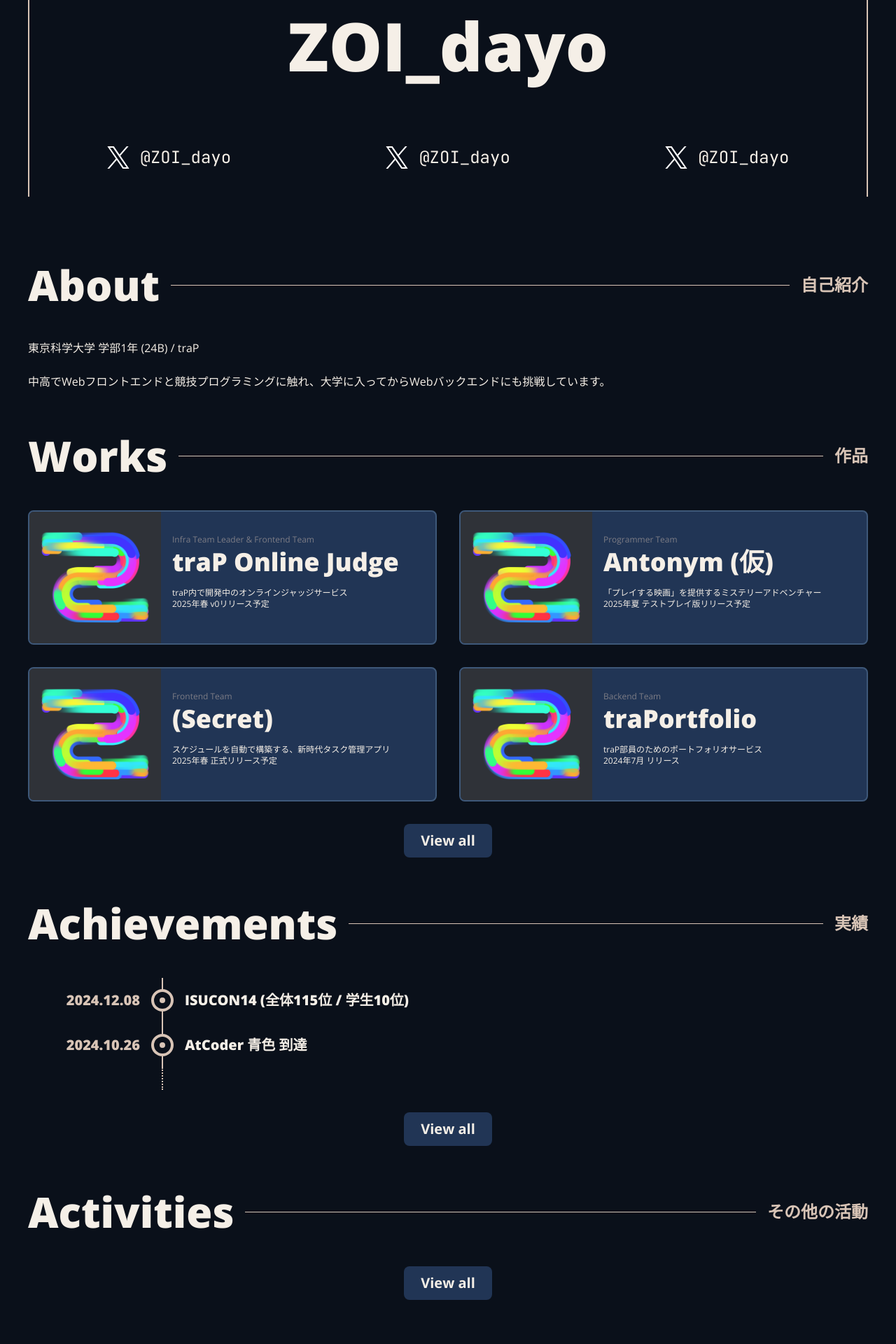
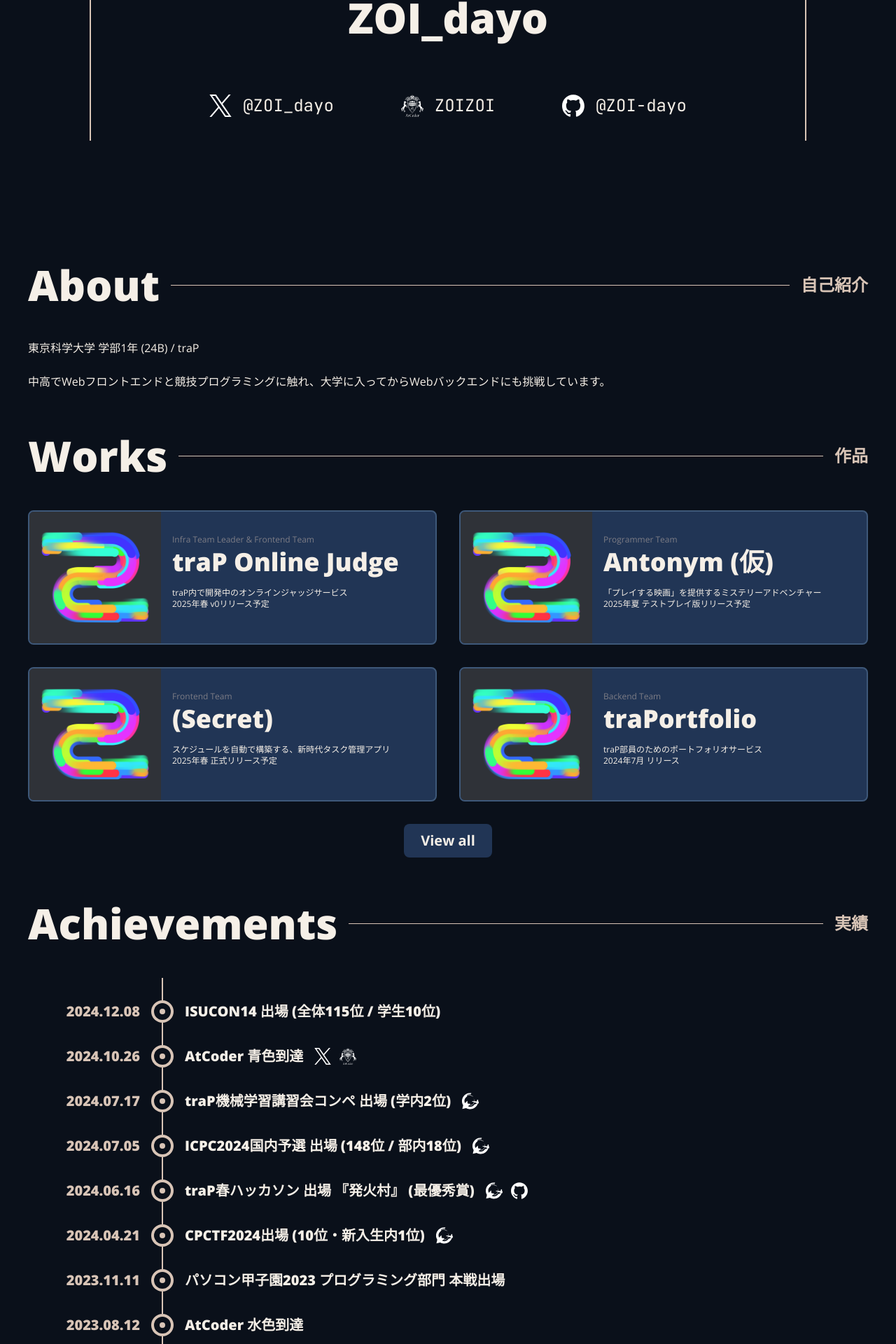
Before and after one commit to ZOI-dayo/homepage, a Vue app: page / in a window 1280 px wide. Shown: the part 519-2439 px from the top of the page at 70% size. Built offline with nearby package versions, Linux system fonts and the light colour scheme.

Commit message:
improve icon system and content in achivement section

```diff
--- a/src/App.vue
+++ b/src/App.vue
@@ -5,6 +5,9 @@
 import type { Work } from "./types/Work.ts";
 import type { Achivement } from "./types/Achivement.ts";
 import AchivementTimeline from "./components/AchivementTimeline.vue";
+import XIcon from "./components/Icons/XIcon.vue";
+import GithubIcon from "./components/Icons/GithubIcon.vue";
+import AtcoderIcon from "./components/Icons/AtcoderIcon.vue";
 
 const works: Work[] = [
   {
@@ -35,12 +38,76 @@
 const achivements: Achivement[] = [
   {
     date: "2024.12.08",
-    title: "ISUCON14 (全体115位 / 学生10位)",
+    title: "ISUCON14 出場 (全体115位 / 学生10位)",
   },
   {
     date: "2024.10.26",
-    title: "AtCoder 青色 到達",
+    title: "AtCoder 青色到達",
+    links: {
+      atcoder: "https://atcoder.jp/users/ZOIZOI/history/share/abc377",
+      x: "https://x.com/ZOI_dayo/status/1850178630565183963",
+    },
   },
+  {
+    date: "2024.07.17",
+    title: "traP機械学習講習会コンペ 出場 (学内2位)",
+    links: {
+      trap: "https://trap.jp/post/2286/",
+    },
+  },
+  {
+    date: "2024.07.05",
+    title: "ICPC2024国内予選 出場 (148位 / 部内18位)",
+    links: {
+      trap: "https://trap.jp/post/2286/",
+    },
+  },
+  {
+    date: "2024.06.16",
+    title: "traP春ハッカソン 出場 『発火村』 (最優秀賞)",
+    links: {
+      trap: "https://trap.jp/post/2255/",
+      github: "https://github.com/traP-jp/hakka-mura",
+    },
+  },
+  {
+    date: "2024.04.21",
+    title: "CPCTF2024出場 (10位・新入生内1位)",
+    links: {
+      trap: "https://trap.jp/post/2224/",
+    },
+  },
+  {
+    date: "2023.11.11",
+    title: "パソコン甲子園2023 プログラミング部門 本戦出場",
+  },
+  {
+    date: "2023.08.12",
+    title: "AtCoder 水色到達",
+  },
+  {
+    date: "2023.02.19",
+    title: "AtCoder 緑色到達",
+  },
+  {
+    date: "2022.12.11",
+    title: "JOI2022/2023 二次予選出場",
+  },
+  {
+    date: "2022.11.06",
+    title:
+      "パソコン甲子園2022 モバイル部門 本戦出場 (ベストデザイン賞・協賛企業賞)",
+  },
+];
+
+const activities: string[] = [
+  "traP 代表補佐",
+  // "GAME^3 Webフロント担当"
+];
+
+const certifications: string[] = [
+  "AtCoder 2級 (Algo青)",
+  "2級ウェブデザイン技能士",
 ];
 </script>
 
@@ -50,29 +117,38 @@
   >
     <div class="flex h-screen w-screen items-center justify-center">
       <div
-        class="flex h-[50rem] w-[75rem] flex-col items-center justify-center gap-24 border-x-2 border-text-secondary"
+        class="flex h-[40rem] w-[64rem] flex-col items-center justify-center gap-20 border-x-2 border-text-secondary"
       >
         <img
           src="/zoi_icon.png"
-          width="400"
-          height="400"
+          width="320"
+          height="320"
           class="rounded-[64px]"
           alt="logo"
         />
-        <span class="text-8xl font-extrabold">ZOI_dayo</span>
-        <div class="flex w-full">
-          <div class="flex grow items-center justify-center gap-4">
-            <img src="./assets/x_logo.svg" class="inline size-8" />
+        <span class="text-6xl font-extrabold">ZOI_dayo</span>
+        <div class="inline-flex gap-24">
+          <a
+            class="flex items-center justify-center gap-4"
+            href="https://x.com/ZOI_dayo"
+          >
+            <XIcon class="inline size-8" />
             <span class="font-mono text-2xl">@ZOI_dayo</span>
-          </div>
-          <div class="flex grow items-center justify-center gap-4">
-            <img src="./assets/x_logo.svg" class="inline size-8" />
-            <span class="font-mono text-2xl">@ZOI_dayo</span>
-          </div>
-          <div class="flex grow items-center justify-center gap-4">
-            <img src="./assets/x_logo.svg" class="inline size-8" />
-            <span class="font-mono text-2xl">@ZOI_dayo</span>
-          </div>
+          </a>
+          <a
+            class="flex items-center justify-center gap-4"
+            href="https://atcoder.jp/users/ZOIZOI"
+          >
+            <AtcoderIcon class="inline size-8" />
+            <span class="font-mono text-2xl">ZOIZOI</span>
+          </a>
+          <a
+            class="flex items-center justify-center gap-4"
+            href="https://github.com/ZOI-dayo"
+          >
+            <GithubIcon class="inline size-8" />
+            <span class="font-mono text-2xl">@ZOI-dayo</span>
+          </a>
         </div>
       </div>
     </div>
@@ -100,15 +176,25 @@
           </div>
         </TopPageContent>
         <TopPageContent title="Activities" subtitle="その他の活動">
-          <div class="mt-8 place-items-center">
-            <PrimaryButton>View all</PrimaryButton>
+          <div class="flex flex-wrap gap-4">
+            <div
+              v-for="activity in activities"
+              :key="activity"
+              class="inline-flex h-12 place-items-center rounded-lg border-2 border-secondary px-5 font-extrabold"
+            >
+              {{ activity }}
+            </div>
           </div>
         </TopPageContent>
         <TopPageContent title="Certification" subtitle="資格">
-          <div
-            class="y inline-flex h-12 place-items-center rounded-lg border-2 border-secondary px-5 font-extrabold"
-          >
-            2級Webデザイン技能士
+          <div class="flex flex-wrap gap-4">
+            <div
+              v-for="certification in certifications"
+              :key="certification"
+              class="inline-flex h-12 place-items-center rounded-lg border-2 border-secondary px-5 font-extrabold"
+            >
+              {{ certification }}
+            </div>
           </div>
         </TopPageContent>
       </div>
--- a/src/components/AchivementTimeline.vue
+++ b/src/components/AchivementTimeline.vue
@@ -1,5 +1,9 @@
 <script setup lang="ts">
 import type { Achivement } from "../types/Achivement.ts";
+import TrapIcon from "./Icons/TrapIcon.vue";
+import XIcon from "./Icons/XIcon.vue";
+import GithubIcon from "./Icons/GithubIcon.vue";
+import AtcoderIcon from "./Icons/AtcoderIcon.vue";
 
 defineProps<{
   achivements: Achivement[];
@@ -7,18 +11,23 @@
 </script>
 
 <template>
-  <div class="relative w-full">
+  <div class="relative h-4 w-full">
     <div
       class="absolute left-[calc(12rem-1px)] h-full border-l-2 border-text-secondary"
-    ></div>
+    />
+  </div>
+  <div class="relative w-full">
     <div
       v-for="achivement in achivements"
       :key="achivement.title"
-      class="relative flex h-16 items-center"
+      class="relative flex h-16 items-center rounded-xl transition duration-200 ease-in-out hover:bg-primary/50"
     >
       <div class="w-40 text-right text-xl font-extrabold text-text-secondary">
         {{ achivement.date }}
       </div>
+      <div
+        class="absolute left-[calc(12rem-1px)] top-0 h-4 border-l-2 border-text-secondary"
+      />
       <div
         class="m-4 flex size-8 items-center justify-center rounded-full bg-text-secondary"
       >
@@ -28,13 +37,39 @@
           <div class="size-2 rounded-full bg-text-secondary"></div>
         </div>
       </div>
+      <div
+        class="absolute bottom-0 left-[calc(12rem-1px)] h-4 border-l-2 border-text-secondary"
+      />
       <div class="text-xl font-black">{{ achivement.title }}</div>
+      <div class="ml-4 flex gap-3">
+        <a
+          v-if="achivement.links?.trap != undefined"
+          :href="achivement.links.trap"
+        >
+          <TrapIcon class="size-6" />
+        </a>
+        <a
+          v-if="achivement.links?.github != undefined"
+          :href="achivement.links.github"
+        >
+          <GithubIcon class="size-6" />
+        </a>
+        <a v-if="achivement.links?.x != undefined" :href="achivement.links.x">
+          <XIcon class="size-6" />
+        </a>
+        <a
+          v-if="achivement.links?.atcoder != undefined"
+          :href="achivement.links.atcoder"
+        >
+          <AtcoderIcon class="size-6" />
+        </a>
+      </div>
     </div>
   </div>
   <div class="relative h-8 w-full">
     <div
-      class="absolute left-[calc(12rem-1px)] h-full border-l-2 border-dotted border-text-secondary"
-    ></div>
+      class="absolute left-[calc(12rem-1px)] h-full border-l-2 border-dashed border-text-secondary"
+    />
   </div>
 </template>
 
--- /dev/null
+++ b/src/components/Icons/AtcoderIcon.vue
@@ -0,0 +1,7 @@
+<script setup lang="ts"></script>
+
+<template>
+  <img src="/atcoder_icon.png" />
+</template>
+
+<style scoped></style>
--- /dev/null
+++ b/src/components/Icons/GithubIcon.vue
@@ -0,0 +1,10 @@
+<template>
+  <svg xmlns="http://www.w3.org/2000/svg" viewBox="0 0 98 96" fill="white">
+    <path
+      fill-rule="evenodd"
+      clip-rule="evenodd"
+      d="M48.854 0C21.839 0 0 22 0 49.217c0 21.756 13.993 40.172 33.405 46.69 2.427.49 3.316-1.059 3.316-2.362 0-1.141-.08-5.052-.08-9.127-13.59 2.934-16.42-5.867-16.42-5.867-2.184-5.704-5.42-7.17-5.42-7.17-4.448-3.015.324-3.015.324-3.015 4.934.326 7.523 5.052 7.523 5.052 4.367 7.496 11.404 5.378 14.235 4.074.404-3.178 1.699-5.378 3.074-6.6-10.839-1.141-22.243-5.378-22.243-24.283 0-5.378 1.94-9.778 5.014-13.2-.485-1.222-2.184-6.275.486-13.038 0 0 4.125-1.304 13.426 5.052a46.97 46.97 0 0 1 12.214-1.63c4.125 0 8.33.571 12.213 1.63 9.302-6.356 13.427-5.052 13.427-5.052 2.67 6.763.97 11.816.485 13.038 3.155 3.422 5.015 7.822 5.015 13.2 0 18.905-11.404 23.06-22.324 24.283 1.78 1.548 3.316 4.481 3.316 9.126 0 6.6-.08 11.897-.08 13.526 0 1.304.89 2.853 3.316 2.364 19.412-6.52 33.405-24.935 33.405-46.691C97.707 22 75.788 0 48.854 0z"
+    />
+  </svg>
+</template>
+<script setup lang="ts"></script>
--- /dev/null
+++ b/src/components/Icons/TrapIcon.vue
@@ -0,0 +1,11 @@
+<template>
+  <svg
+    xmlns="http://www.w3.org/2000/svg"
+    viewBox="0 0 188.15 181.66"
+    fill="white"
+  >
+    <path
+      d="M161.22,122.21l-19.4,4.86A62.61,62.61,0,0,1,68.28,149.2l10.44-10.76a49.1,49.1,0,0,0,59.34-34.1L164.64,113a78.49,78.49,0,0,1-3.42,9.2m20.24-25.36q.19-3,.2-6A91.57,91.57,0,0,0,179.9,73l-12.78,7.1a76.74,76.74,0,0,1,.76,10.78c0,1.63-.06,3.24-.16,4.84L139.9,93.28c0-.81.06-1.63.06-2.45A48.87,48.87,0,0,0,130,61.23l-1.26,1a47.5,47.5,0,0,1,7.12,13.54l-1.41.75a46,46,0,0,1,2.3,14.35c0,.73,0,1.46-.06,2.18L113.8,91a23.16,23.16,0,0,1-.64,5.17L135,103.35a46,46,0,0,1-44.21,33.43,45.39,45.39,0,0,1-9.53-1l13.77-14.19-32.51-3.89L60.08,86.94,32.86,114.37A62.58,62.58,0,0,1,53.14,40.9l1.8-7A66.91,66.91,0,0,1,90.83,23.5c1.58,0,3.14.06,4.69.17h0l4.77,8a59.41,59.41,0,0,1,20.37,7.23l2.68-2.53a62.85,62.85,0,0,0-21.32-8L97.2,20.26Q94,20,90.83,20A70.53,70.53,0,0,0,56.17,29l2-8a76.68,76.68,0,0,1,32.62-7.24c2.37,0,4.71.12,7,.33l7.1-13A92.46,92.46,0,0,0,90.83,0,90.86,90.86,0,0,0,13.08,137.82l-9.43,40.9,41.74-9.23a90.87,90.87,0,0,0,132.35-52.21l6.39,2.09a97.5,97.5,0,0,0,4-22l-6.69-.57Z"
+    />
+  </svg>
+</template>
--- /dev/null
+++ b/src/components/Icons/XIcon.vue
@@ -0,0 +1,7 @@
+<template>
+  <svg viewBox="0 0 1200 1227" xmlns="http://www.w3.org/2000/svg" fill="white">
+    <path
+      d="M714.163 519.284L1160.89 0H1055.03L667.137 450.887L357.328 0H0L468.492 681.821L0 1226.37H105.866L515.491 750.218L842.672 1226.37H1200L714.137 519.284H714.163ZM569.165 687.828L521.697 619.934L144.011 79.6944H306.615L611.412 515.685L658.88 583.579L1055.08 1150.3H892.476L569.165 687.854V687.828Z"
+    />
+  </svg>
+</template>
--- a/src/types/Achivement.ts
+++ b/src/types/Achivement.ts
@@ -1,4 +1,10 @@
 export type Achivement = {
   date: string;
   title: string;
+  links?: {
+    trap?: string;
+    github?: string;
+    x?: string;
+    atcoder?: string;
+  };
 };
```
Also changed, not shown: public/atcoder_icon.png (added), src/assets/x_logo.svg (deleted).
